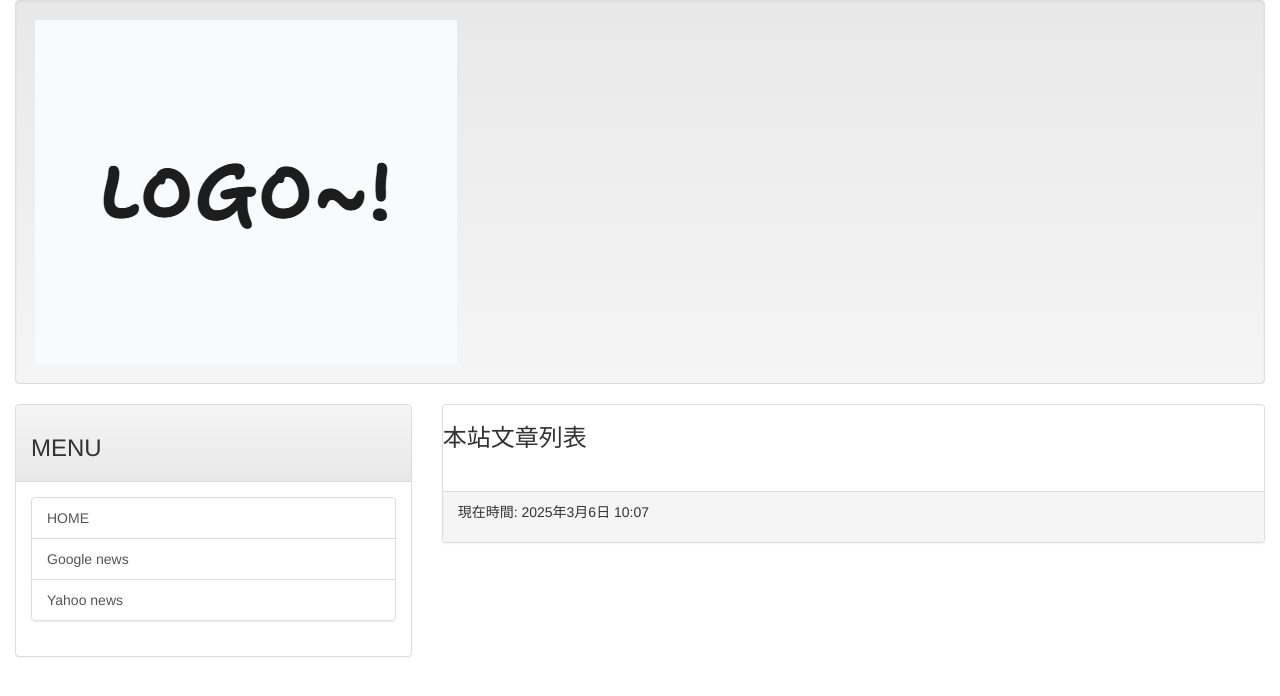
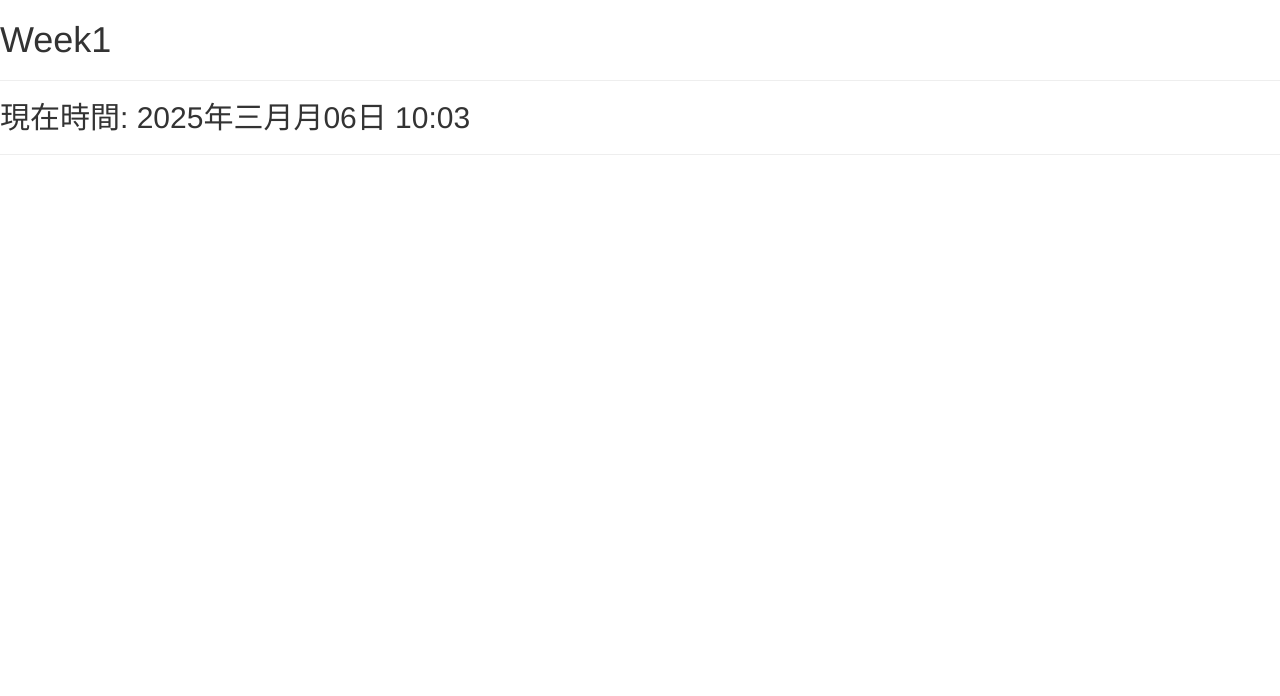
Before and after one commit to hlc23/NCHU-django-course, a Django app: page / in a window 1280 px wide. Shown: the top 696 px of the page. Run offline with Django 5.2, Linux system fonts and the light colour scheme; data that the repository does not hold is empty; some libraries are stand-ins or nearby versions.

Commit message:
week 1 hw

```diff
--- a/mblog/templates/base.html
+++ b/mblog/templates/base.html
@@ -27,46 +27,10 @@
         <title>{% block title %} {% endblock %}</title>
     </head>
     <body>
-        <div class="container-fluid">
-            {% include 'header.html' %}
-
-            <div class="row">
-                <div class="col-xs-4 col-md-4">
-                    <div class="panel panel-default">
-                        <div class="panel-heading">
-                            <h3>MENU</h3>
-                        </div>
-                        <div class="panel-body">
-                            <div class="list-group">
-                                <a href="/" class="list-group-item">HOME</a>
-                                <a
-                                    href="https://news.google.com/"
-                                    class="list-group-item"
-                                    >Google news</a
-                                >
-                                <a
-                                    href="https://tw.news.yahoo.com/"
-                                    class="list-group-item"
-                                    >Yahoo news</a
-                                >
-                            </div>
-                        </div>
-                    </div>
-                </div>
-                <div class="col-xs-8 col-md-8">
-                    <div class="panel panel-default">
-                        <div class="panel-heding">
-                            {% block headmessage %} {% endblock %}
-                        </div>
-                        <div class="panel-body">
-                            {% block content %} {% endblock %}
-                        </div>
-                        <div class="panel-footer">
-                            {% include 'footer.html' %}
-                        </div>
-                    </div>
-                </div>
-            </div>
-        </div>
+        <h1>Week1</h1>
+        <hr>
+        <h2>現在時間: {{ now | date:"Y年M月d日 H:m"}}</h2>
+        <hr>
+        {% block content %} {% endblock %}
     </body>
 </html>
--- a/mblog/templates/index.html
+++ b/mblog/templates/index.html
@@ -1,19 +1,18 @@
 <!-- index.html -->
-{% extends 'base.html' %} {% block title %} 歡迎光臨我的部落格 {% endblock %} {% block headmessage %}
+{% extends 'base.html' %}
+
+{% block title %} 歡迎光臨我的部落格 {% endblock %}
+
+{% block headmessage %}
 <h3 style="font-family: 標楷體">本站文章列表</h3>
-{% endblock %} {% block content %} {% for post in posts %}
-<div class="panel panel-default">
-    <div class="panel-heding">
-        <p style="font-family: 微軟正黑體; font-size: 14px; font-weight: bold">
-            <a href="/post/{{post.slug}}">{{post.title}}</a>
-        </p>
-    </div>
-    <div class="panel-body" style="background-color: #ffffdd">
-        <p>{{ post.body | truncatechars:15 }}</p>
-    </div>
-    <div class="panel-footer" style="background-color: #efefef">
-        <p>Publish Date: {{ post.pub_date | date:"Y M d, h:m:s" }}</p>
-    </div>
-</div>
-<br />
+{% endblock %}
+
+{% block content %} {% for post in posts %}
+
+<h3><a href="/post/{{post.slug}}">{{ post.title }}</a></h3>
+<br>
+<p>{{ post.body }}</p>
+
+<hr style="border: 1px dashed;">
+
 {% endfor %} {% endblock %}
```
